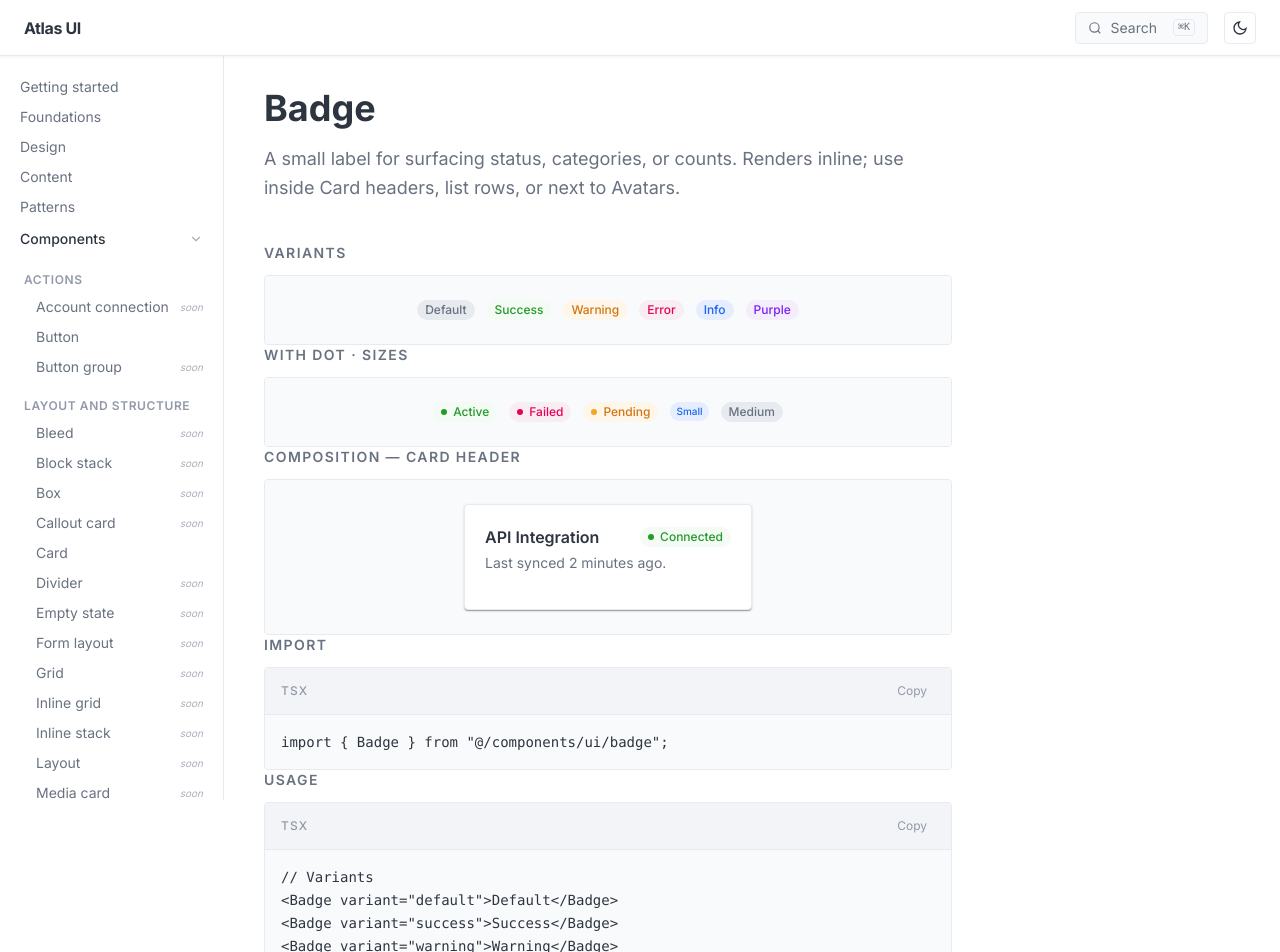
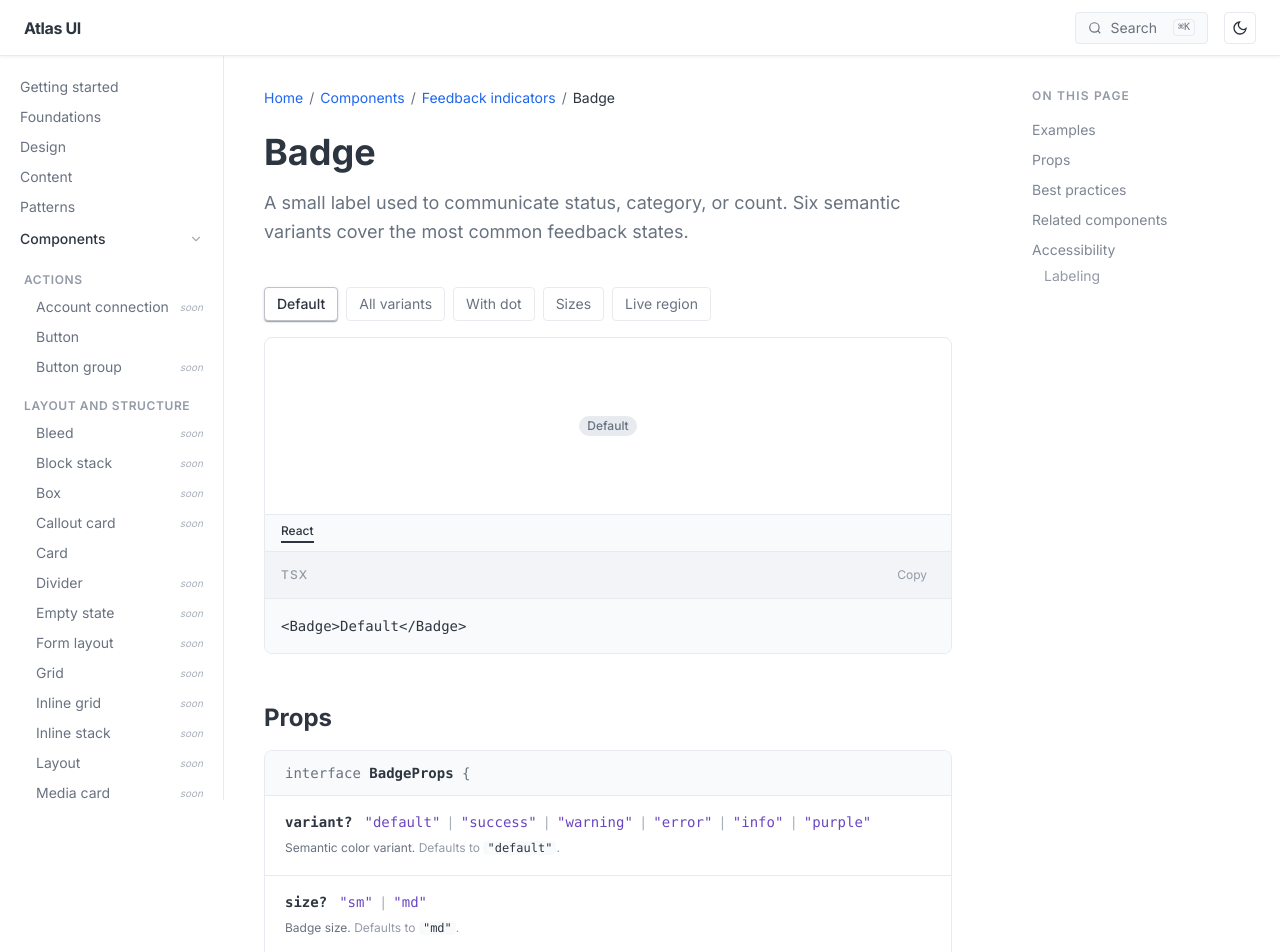
Before and after one commit to ninja-design-josh/atlas-ui, a Next.js app: page /components/feedback-indicators/badge in a window 1280 px wide. Shown: the top 952 px of the page. Built offline with nearby package versions, Linux system fonts and the light colour scheme.

Commit message:
feat: rewrite Badge page to Polaris-style layout

```diff
--- a/src/app/(docs)/components/feedback-indicators/badge/page.tsx
+++ b/src/app/(docs)/components/feedback-indicators/badge/page.tsx
@@ -1,127 +1,91 @@
 "use client";
 
+import * as React from "react";
 import { Badge } from "@/components/ui/badge";
-import type { BadgeVariant, BadgeSize } from "@/components/ui/badge";
-import { Card, CardHeader, CardTitle, CardDescription } from "@/components/ui/card";
-import { ComponentSection, DocSubheading } from "@/components/docs/component-section";
-import { LivePreview } from "@/components/docs/live-preview";
-import { CodeBlock } from "@/components/docs/code-block";
-import { PropsTable, type PropDef } from "@/components/docs/props-table";
-
-const IMPORT = `import { Badge } from "@/components/ui/badge";`;
-
-const USAGE = `// Variants
-<Badge variant="default">Default</Badge>
-<Badge variant="success">Success</Badge>
-<Badge variant="warning">Warning</Badge>
-<Badge variant="error">Error</Badge>
-<Badge variant="info">Info</Badge>
-<Badge variant="purple">Purple</Badge>
-
-// With dot indicator
-<Badge variant="success" dot>Active</Badge>
-<Badge variant="error" dot>Failed</Badge>
-
-// Sizes
-<Badge size="sm">Small</Badge>
-<Badge size="md">Medium</Badge>`;
-
-const COMPOSITION = `// Status badge in Card header
-<Card>
-  <CardHeader>
-    <div className="flex items-center justify-between">
-      <CardTitle>API Integration</CardTitle>
-      <Badge variant="success" dot>Connected</Badge>
-    </div>
-    <CardDescription>Last synced 2 minutes ago.</CardDescription>
-  </CardHeader>
-</Card>`;
+import { ComponentSection } from "@/components/docs/component-section";
+import type { PropDef } from "@/components/docs/props-table";
 
 const PROPS: PropDef[] = [
-  { name: "variant",  type: '"default" | "success" | "warning" | "error" | "info" | "purple"', default: '"default"', description: "Color scheme of the badge." },
-  { name: "size",     type: '"sm" | "md"', default: '"md"', description: "Padding and text size." },
-  { name: "dot",      type: "boolean",     default: "false", description: "Shows a colored dot before the label." },
-  { name: "children", type: "ReactNode",   required: true,   description: "Badge label content." },
+  { name: "variant", type: '"default" | "success" | "warning" | "error" | "info" | "purple"', default: '"default"', description: "Semantic color variant." },
+  { name: "size",    type: '"sm" | "md"',                                                       default: '"md"',      description: "Badge size." },
+  { name: "dot",     type: "boolean",                                                            default: "false",     description: "Shows a colored dot indicator before the label." },
+  { name: "status",  type: "boolean",                                                            default: "false",     description: "Adds role='status' for live-region announcements." },
+  { name: "children",type: "ReactNode",                                                          required: true,       description: "Badge label text." },
 ];
 
 export default function BadgePage() {
   return (
     <ComponentSection
-      id="badge"
       name="Badge"
       status="stable"
-      description="A small label for surfacing status, categories, or counts. Renders inline; use inside Card headers, list rows, or next to Avatars."
-      whenToUse={[
-        "Use to communicate the status of an item (active, failed, pending).",
-        "Use the dot variant for a status indicator paired with a short label.",
-        "Keep badge labels short — 1 to 3 words maximum.",
+      description="A small label used to communicate status, category, or count. Six semantic variants cover the most common feedback states."
+      breadcrumb={[
+        { label: "Home",                href: "/" },
+        { label: "Components",          href: "/components" },
+        { label: "Feedback indicators", href: "/components" },
       ]}
-      controlDefs={[
-        { prop: "variant", type: "enum",    options: ["default","success","warning","error","info","purple"], default: "success" },
-        { prop: "size",    type: "enum",    options: ["sm","md"],                                              default: "md" },
-        { prop: "dot",     type: "boolean",                                                                    default: false },
-        { prop: "label",   type: "string",                                                                     default: "Active" },
+      examples={[
+        {
+          label: "Default",
+          preview: <Badge>Default</Badge>,
+          code: `<Badge>Default</Badge>`,
+        },
+        {
+          label: "All variants",
+          preview: (
+            <div className="flex flex-wrap gap-2">
+              <Badge variant="default">Default</Badge>
+              <Badge variant="success">Success</Badge>
+              <Badge variant="warning">Warning</Badge>
+              <Badge variant="error">Error</Badge>
+              <Badge variant="info">Info</Badge>
+              <Badge variant="purple">Purple</Badge>
+            </div>
+          ),
+          code: `<Badge variant="success">Success</Badge>\n<Badge variant="warning">Warning</Badge>\n<Badge variant="error">Error</Badge>`,
+        },
+        {
+          label: "With dot",
+          preview: (
+            <div className="flex flex-wrap gap-2">
+              <Badge variant="success" dot>Active</Badge>
+              <Badge variant="warning" dot>Pending</Badge>
+              <Badge variant="error" dot>Failed</Badge>
+            </div>
+          ),
+          code: `<Badge variant="success" dot>Active</Badge>`,
+        },
+        {
+          label: "Sizes",
+          preview: (
+            <div className="flex items-center gap-3">
+              <Badge size="sm" variant="success">Small</Badge>
+              <Badge size="md" variant="success">Medium</Badge>
+            </div>
+          ),
+          code: `<Badge size="sm">Small</Badge>\n<Badge size="md">Medium</Badge>`,
+        },
+        {
+          label: "Live region",
+          description: "Use the status prop when badge content updates dynamically — it adds role='status' for screen reader announcements.",
+          preview: <Badge variant="error" status>3 errors</Badge>,
+          code: `<Badge variant="error" status>3 errors</Badge>`,
+        },
       ]}
-      renderPreview={(p) => (
-        <Badge variant={p.variant as BadgeVariant} size={p.size as BadgeSize} dot={p.dot as boolean}>
-          {p.label as string}
-        </Badge>
-      )}
-    >
-      <div>
-        <DocSubheading>Variants</DocSubheading>
-        <LivePreview>
-          <Badge variant="default">Default</Badge>
-          <Badge variant="success">Success</Badge>
-          <Badge variant="warning">Warning</Badge>
-          <Badge variant="error">Error</Badge>
-          <Badge variant="info">Info</Badge>
-          <Badge variant="purple">Purple</Badge>
-        </LivePreview>
-      </div>
-
-      <div>
-        <DocSubheading>With dot · sizes</DocSubheading>
-        <LivePreview>
-          <Badge variant="success" dot>Active</Badge>
-          <Badge variant="error" dot>Failed</Badge>
-          <Badge variant="warning" dot>Pending</Badge>
-          <Badge variant="info" size="sm">Small</Badge>
-          <Badge variant="default" size="md">Medium</Badge>
-        </LivePreview>
-      </div>
-
-      <div>
-        <DocSubheading>Composition — card header</DocSubheading>
-        <LivePreview>
-          <Card elevation={1} className="w-72">
-            <CardHeader>
-              <div className="flex items-center justify-between">
-                <CardTitle>API Integration</CardTitle>
-                <Badge variant="success" dot>Connected</Badge>
-              </div>
-              <CardDescription>Last synced 2 minutes ago.</CardDescription>
-            </CardHeader>
-          </Card>
-        </LivePreview>
-      </div>
-
-      <div>
-        <DocSubheading>Import</DocSubheading>
-        <CodeBlock code={IMPORT} language="tsx" />
-      </div>
-      <div>
-        <DocSubheading>Usage</DocSubheading>
-        <CodeBlock code={USAGE} language="tsx" />
-      </div>
-      <div>
-        <DocSubheading>Props</DocSubheading>
-        <PropsTable props={PROPS} />
-      </div>
-      <div>
-        <DocSubheading>Composition</DocSubheading>
-        <CodeBlock code={COMPOSITION} language="tsx" />
-      </div>
-    </ComponentSection>
+      props={PROPS}
+      dos={[
+        { label: "Use semantic variants that match the nature of the status (error for failures, success for completions)." },
+      ]}
+      donts={[
+        { label: "Don't use error variant for warnings or info — use the correct semantic variant." },
+      ]}
+      accessibility={{
+        labeling: "Badge text is read by screen readers inline. Use the status prop for dynamically updated badges.",
+        keyboardSupport: [],
+      }}
+      relatedComponents={[
+        { label: "Button", href: "/components/actions/button" },
+      ]}
+    />
   );
 }
```
